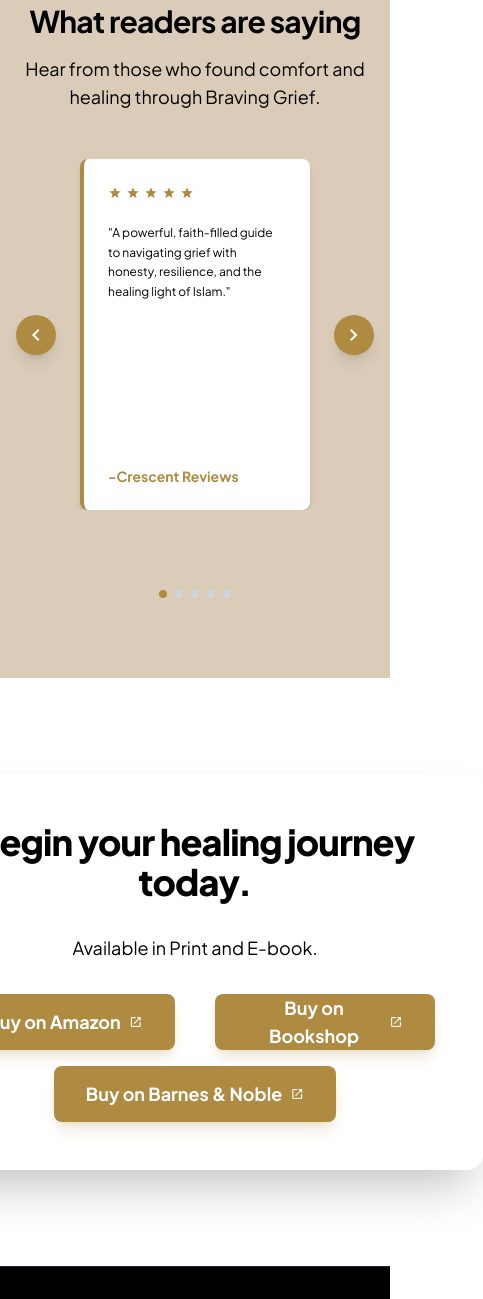
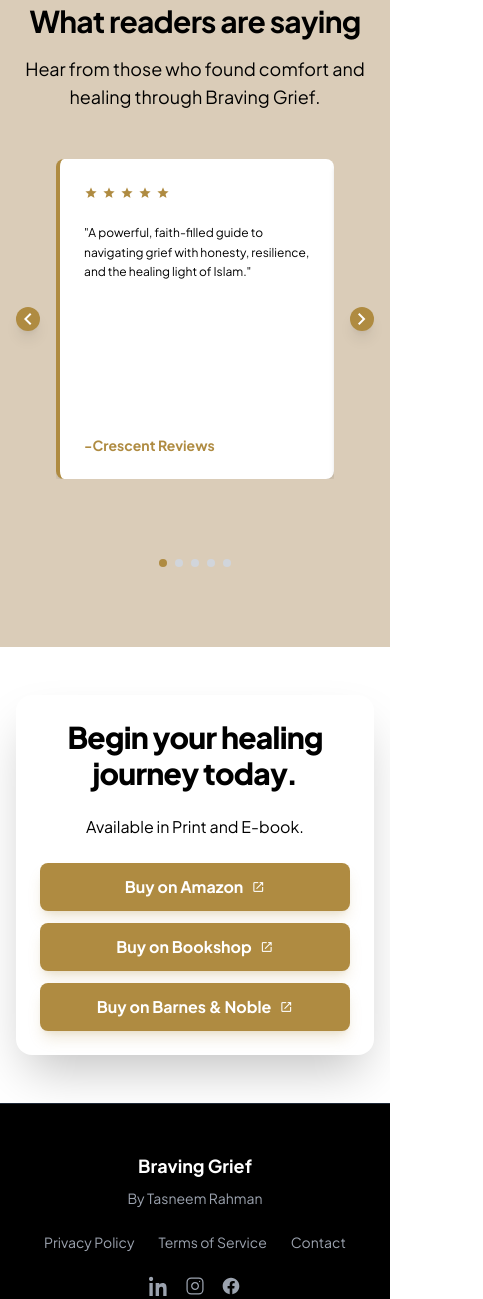
Before and after one commit to areej-alt/braving-grief, a website: page index.html in a window 390 px wide. Shown: the part 4599-5898 px from the top of the page, 483 px wide, since content can reach past the window. Drawn offline with nearby package versions, Linux system fonts and the light colour scheme.

Commit message:
Make buy card responsive; fix carousel sliding and mobile sizing

```diff
--- a/index.html
+++ b/index.html
@@ -439,7 +439,7 @@
                     <div class="relative w-full flex items-center justify-center gap-4 md:gap-6">
                         <!-- Left Arrow Button -->
                         <button id="carousel-prev"
-                            class="flex-shrink-0 bg-primary text-white rounded-full w-10 h-10 md:w-12 md:h-12 flex items-center justify-center hover:brightness-90 transition-all shadow-lg hover:scale-110 transition-transform"
+                            class="flex-shrink-0 bg-primary text-white rounded-full w-8 h-8 sm:w-10 sm:h-10 md:w-12 md:h-12 flex items-center justify-center hover:brightness-90 transition-all shadow-lg hover:scale-110 transition-transform"
                             aria-label="Previous reviews">
                             <span class="material-symbols-outlined">chevron_left</span>
                         </button>
@@ -449,7 +449,7 @@
                             <div id="reviews-carousel" class="flex transition-transform duration-500 ease-out"
                                 style="transform: translateX(0);">
                                 <!-- Review 1 -->
-                                <div class="w-full md:w-1/2 lg:w-1/3 flex-shrink-0 px-2 md:px-3">
+                                <div class="w-full sm:w-[90%] md:w-1/2 lg:w-1/3 flex-shrink-0 px-0 sm:px-2 md:px-3 mx-auto">
                                     <article
                                         class="flex flex-col gap-4 rounded-lg bg-white p-6 md:p-7 shadow-md hover:shadow-2xl transition-shadow hover:scale-105 transition-transform border-l-4 border-primary h-full min-h-[320px]">
                                         <div class="flex gap-1 text-primary mb-1" aria-label="5 out of 5 stars">
@@ -478,7 +478,7 @@
                                 </div>
 
                                 <!-- Review 2 -->
-                                <div class="w-full md:w-1/2 lg:w-1/3 flex-shrink-0 px-2 md:px-3">
+                                <div class="w-full sm:w-[90%] md:w-1/2 lg:w-1/3 flex-shrink-0 px-0 sm:px-2 md:px-3 mx-auto">
                                     <article
                                         class="flex flex-col gap-4 rounded-lg bg-white p-6 md:p-7 shadow-md hover:shadow-2xl transition-shadow hover:scale-105 transition-transform border-l-4 border-primary h-full min-h-[320px]">
                                         <div class="flex gap-1 text-primary mb-2" aria-label="5 out of 5 stars">
@@ -511,7 +511,7 @@
                                 </div>
 
                                 <!-- Review 3 -->
-                                <div class="w-full md:w-1/2 lg:w-1/3 flex-shrink-0 px-2 md:px-3">
+                                <div class="w-full sm:w-[90%] md:w-1/2 lg:w-1/3 flex-shrink-0 px-0 sm:px-2 md:px-3 mx-auto">
                                     <article
                                         class="flex flex-col gap-3 rounded-lg bg-white p-4 md:p-5 shadow-md hover:shadow-xl transition-shadow hover:scale-105 transition-transform border-l-4 border-primary h-full min-h-[280px]">
                                         <div class="flex gap-1 text-primary mb-2" aria-label="5 out of 5 stars">
@@ -545,7 +545,7 @@
                                 </div>
 
                                 <!-- Review 4 -->
-                                <div class="w-full md:w-1/2 lg:w-1/3 flex-shrink-0 px-2 md:px-3">
+                                <div class="w-full sm:w-[90%] md:w-1/2 lg:w-1/3 flex-shrink-0 px-0 sm:px-2 md:px-3 mx-auto">
                                     <article
                                         class="flex flex-col gap-3 rounded-lg bg-white p-4 md:p-5 shadow-md hover:shadow-xl transition-shadow hover:scale-105 transition-transform border-l-4 border-primary h-full min-h-[280px]">
                                         <div class="flex gap-1 text-primary mb-1" aria-label="5 out of 5 stars">
@@ -577,7 +577,7 @@
                                 </div>
 
                                 <!-- Review 5 -->
-                                <div class="w-full md:w-1/2 lg:w-1/3 flex-shrink-0 px-2 md:px-3">
+                                <div class="w-full sm:w-[90%] md:w-1/2 lg:w-1/3 flex-shrink-0 px-0 sm:px-2 md:px-3 mx-auto">
                                     <article
                                         class="flex flex-col gap-3 rounded-lg bg-white p-4 md:p-5 shadow-md hover:shadow-xl transition-shadow hover:scale-105 transition-transform border-l-4 border-primary h-full min-h-[280px]">
                                         <div class="flex gap-1 text-primary mb-1" aria-label="5 out of 5 stars">
@@ -610,7 +610,7 @@
                                 </div>
 
                                 <!-- Review 6 -->
-                                <div class="w-full md:w-1/2 lg:w-1/3 flex-shrink-0 px-2 md:px-3">
+                                <div class="w-full sm:w-[90%] md:w-1/2 lg:w-1/3 flex-shrink-0 px-0 sm:px-2 md:px-3 mx-auto">
                                     <article
                                         class="flex flex-col gap-3 rounded-lg bg-white p-4 md:p-5 shadow-md hover:shadow-xl transition-shadow hover:scale-105 transition-transform border-l-4 border-primary h-full min-h-[280px]">
                                         <div class="flex gap-1 text-primary mb-1" aria-label="5 out of 5 stars">
@@ -642,7 +642,7 @@
                                 </div>
 
                                 <!-- Review 7 -->
-                                <div class="w-full md:w-1/2 lg:w-1/3 flex-shrink-0 px-2 md:px-3">
+                                <div class="w-full sm:w-[90%] md:w-1/2 lg:w-1/3 flex-shrink-0 px-0 sm:px-2 md:px-3 mx-auto">
                                     <article
                                         class="flex flex-col gap-3 rounded-lg bg-white p-4 md:p-5 shadow-md hover:shadow-xl transition-shadow hover:scale-105 transition-transform border-l-4 border-primary h-full min-h-[280px]">
                                         <div class="flex gap-1 text-primary mb-1" aria-label="5 out of 5 stars">
@@ -676,7 +676,7 @@
 
                         <!-- Right Arrow Button -->
                         <button id="carousel-next"
-                            class="flex-shrink-0 bg-primary text-white rounded-full w-10 h-10 md:w-12 md:h-12 flex items-center justify-center hover:brightness-90 transition-all shadow-lg hover:scale-110 transition-transform"
+                            class="flex-shrink-0 bg-primary text-white rounded-full w-8 h-8 sm:w-10 sm:h-10 md:w-12 md:h-12 flex items-center justify-center hover:brightness-90 transition-all shadow-lg hover:scale-110 transition-transform"
                             aria-label="Next reviews">
                             <span class="material-symbols-outlined">chevron_right</span>
                         </button>
@@ -704,27 +704,31 @@
             </section>
 
             <!-- Buy Section -->
-            <section class="w-full flex justify-center py-24 px-4 sm:px-10 bg-white" id="buy"
+
+            <section class="w-full flex justify-center py-12 sm:py-16 md:py-24 px-4 sm:px-6 md:px-10 bg-white" id="buy"
                 aria-labelledby="buy-heading">
                 <div
-                    class="layout-content-container flex flex-col items-center text-center max-w-[800px] gap-8 bg-white p-12 rounded-2xl shadow-2xl">
-                    <h2 id="buy-heading" class="text-4xl md:text-5xl font-black text-black tracking-tight">Begin your
-                        healing journey today.</h2>
-                    <p class="text-black text-lg">Available in Print and E-book.</p>
-                    <div class="w-full sm:w-auto">
-                        <div class="flex flex-col items-center gap-4">
-                            <div class="flex gap-10">
+                    class="layout-content-container flex flex-col items-center text-center max-w-[800px] gap-6 sm:gap-8 bg-white p-6 sm:p-8 md:p-12 rounded-2xl shadow-2xl">
+                    <h2 id="buy-heading" class="text-3xl sm:text-4xl md:text-5xl font-black text-black tracking-tight">
+                        Begin your healing journey today.
+                    </h2>
+                    <p class="text-black text-base sm:text-lg">Available in Print and E-book.</p>
+                    <div class="w-full">
+                        <div class="flex flex-col items-center gap-3 sm:gap-4">
+                            <!-- Top row - two buttons side by side on desktop, stacked on mobile -->
+                            <div
+                                class="flex flex-col sm:flex-row gap-3 sm:gap-4 md:gap-10 w-full sm:w-auto justify-center">
                                 <a href="https://a.co/d/bvJBCBn" target="_blank" rel="noopener noreferrer"
-                                    class="flex items-center justify-center gap-2 h-14 min-w-[220px] rounded-lg btn-primary px-8 text-lg font-bold shadow-lg shadow-primary/20 transition-transform hover:scale-105"
+                                    class="flex items-center justify-center gap-2 h-12 sm:h-14 w-full sm:w-auto min-w-[220px] rounded-lg btn-primary px-6 sm:px-8 text-base sm:text-lg font-bold shadow-lg shadow-primary/20 transition-transform hover:scale-105"
                                     aria-label="Buy Braving Grief on Amazon (opens in new tab)">
                                     Buy on Amazon
                                     <span class="material-symbols-outlined text-sm"
                                         aria-hidden="true">open_in_new</span>
                                 </a>
 
-                                <a href="https://bookshop.org/p/books/braving-grief-an-islamic-perspective-on-loss-and-radical-acceptance-tasneem-rahman/3ea99fa6be0f3970?fbclid=IwY2xjawO4fQtleHRuA2FlbQIxMQBicmlkETF3bDJVMGxia3dWMktnMUJSc3J0YwZhcHBfaWQQMjIyMDM5MTc4ODIwMDg5MgABHhHBYIXNk8QgNR6nIxwCN7DbOinIrgV0a5k-GtG98SKL2B8nUe__KGMjuzMR_aem_Ti5e9nt0YSiITpUnm-hmlg" target="_blank"
-                                    rel="noopener noreferrer"
-                                    class="flex items-center justify-center gap-2 h-14 min-w-[220px] rounded-lg btn-primary px-8 text-lg font-bold shadow-lg shadow-primary/20 transition-transform hover:scale-105"
+                                <a href="https://bookshop.org/p/books/braving-grief-an-islamic-perspective-on-loss-and-radical-acceptance-tasneem-rahman/3ea99fa6be0f3970?fbclid=IwY2xjawO4fQtleHRuA2FlbQIxMQBicmlkETF3bDJVMGxia3dWMktnMUJSc3J0YwZhcHBfaWQQMjIyMDM5MTc4ODIwMDg5MgABHhHBYIXNk8QgNR6nIxwCN7DbOinIrgV0a5k-GtG98SKL2B8nUe__KGMjuzMR_aem_Ti5e9nt0YSiITpUnm-hmlg"
+                                    target="_blank" rel="noopener noreferrer"
+                                    class="flex items-center justify-center gap-2 h-12 sm:h-14 w-full sm:w-auto min-w-[220px] rounded-lg btn-primary px-6 sm:px-8 text-base sm:text-lg font-bold shadow-lg shadow-primary/20 transition-transform hover:scale-105"
                                     aria-label="Buy Braving Grief on Bookshop (opens in new tab)">
                                     Buy on Bookshop
                                     <span class="material-symbols-outlined text-sm"
@@ -732,10 +736,11 @@
                                 </a>
                             </div>
 
-                            <div>
+                            <!-- Bottom button - centered -->
+                            <div class="w-full sm:w-auto flex justify-center">
                                 <a href="https://www.barnesandnoble.com/w/braving-grief-tasneem-rahman/1148967230?ean=9781954935136"
                                     target="_blank" rel="noopener noreferrer"
-                                    class="flex items-center justify-center gap-2 h-14 min-w-[220px] rounded-lg btn-primary px-8 text-lg font-bold shadow-lg shadow-primary/20 transition-transform hover:scale-105"
+                                    class="flex items-center justify-center gap-2 h-12 sm:h-14 w-full sm:w-auto min-w-[220px] rounded-lg btn-primary px-6 sm:px-8 text-base sm:text-lg font-bold shadow-lg shadow-primary/20 transition-transform hover:scale-105"
                                     aria-label="Buy Braving Grief on Barnes & Noble (opens in new tab)">
                                     Buy on Barnes &amp; Noble
                                     <span class="material-symbols-outlined text-sm"
@@ -746,6 +751,9 @@
                     </div>
                 </div>
             </section>
+
+
+
         </main>
 
         <!-- Footer -->
--- a/js/main.js
+++ b/js/main.js
@@ -232,18 +232,24 @@ const initCarousel = () => {
 
   if (!carousel || !prevBtn || !nextBtn) return;
 
+
   let currentIndex = 0;
-  const totalReviews = 7;
-  const reviewsPerView = window.innerWidth < 768 ? 1 : window.innerWidth < 1024 ? 2 : 3;
-  const maxIndex = totalReviews - reviewsPerView;
+  const totalReviews = carousel.children.length || 7;
+  let reviewsPerView = window.innerWidth < 768 ? 1 : window.innerWidth < 1024 ? 2 : 3;
+
+  const getMaxIndex = () => Math.max(0, totalReviews - reviewsPerView);
 
   const updateCarousel = () => {
-    const offset = -(currentIndex * 100) / reviewsPerView;
-    carousel.style.transform = `translateX(${offset}%)`;
+    // compute slide width in pixels (accounts for paddings/margins)
+    const firstSlide = carousel.children[0];
+    const slideWidth = firstSlide ? firstSlide.getBoundingClientRect().width : 0;
+    const offsetPx = currentIndex * slideWidth;
+    carousel.style.transform = `translateX(-${offsetPx}px)`;
 
-    // Update indicators
-    indicators.forEach((indicator, index) => {
-      if (index === Math.floor(currentIndex / 1)) {
+    // Update indicators: map currentIndex to a page index (page per view)
+    const pageIndex = Math.floor(currentIndex / Math.max(1, reviewsPerView));
+    indicators.forEach((indicator, idx) => {
+      if (idx === pageIndex) {
         indicator.classList.add('bg-primary');
         indicator.classList.remove('bg-gray-300');
         indicator.setAttribute('aria-current', 'true');
@@ -256,19 +262,21 @@ const initCarousel = () => {
 
     // Update button states
     prevBtn.disabled = currentIndex === 0;
-    nextBtn.disabled = currentIndex >= maxIndex;
+    nextBtn.disabled = currentIndex >= getMaxIndex();
   };
 
   prevBtn.addEventListener('click', () => {
     if (currentIndex > 0) {
-      currentIndex--;
+      // move exactly one slide back
+      currentIndex = Math.max(0, currentIndex - 1);
       updateCarousel();
     }
   });
 
   nextBtn.addEventListener('click', () => {
-    if (currentIndex < maxIndex) {
-      currentIndex++;
+    if (currentIndex < getMaxIndex()) {
+      // move exactly one slide forward
+      currentIndex = Math.min(getMaxIndex(), currentIndex + 1);
       updateCarousel();
     }
   });
@@ -281,11 +289,15 @@ const initCarousel = () => {
     });
   });
 
-  // Handle window resize
+  // Handle window resize: recompute slides-per-view and reset if layout changes
   window.addEventListener('resize', () => {
     const newReviewsPerView = window.innerWidth < 768 ? 1 : window.innerWidth < 1024 ? 2 : 3;
     if (newReviewsPerView !== reviewsPerView) {
+      reviewsPerView = newReviewsPerView;
       currentIndex = 0;
+      updateCarousel();
+    } else {
+      // Even if count didn't change, recompute transform in case slide width changed
       updateCarousel();
     }
   });
```
